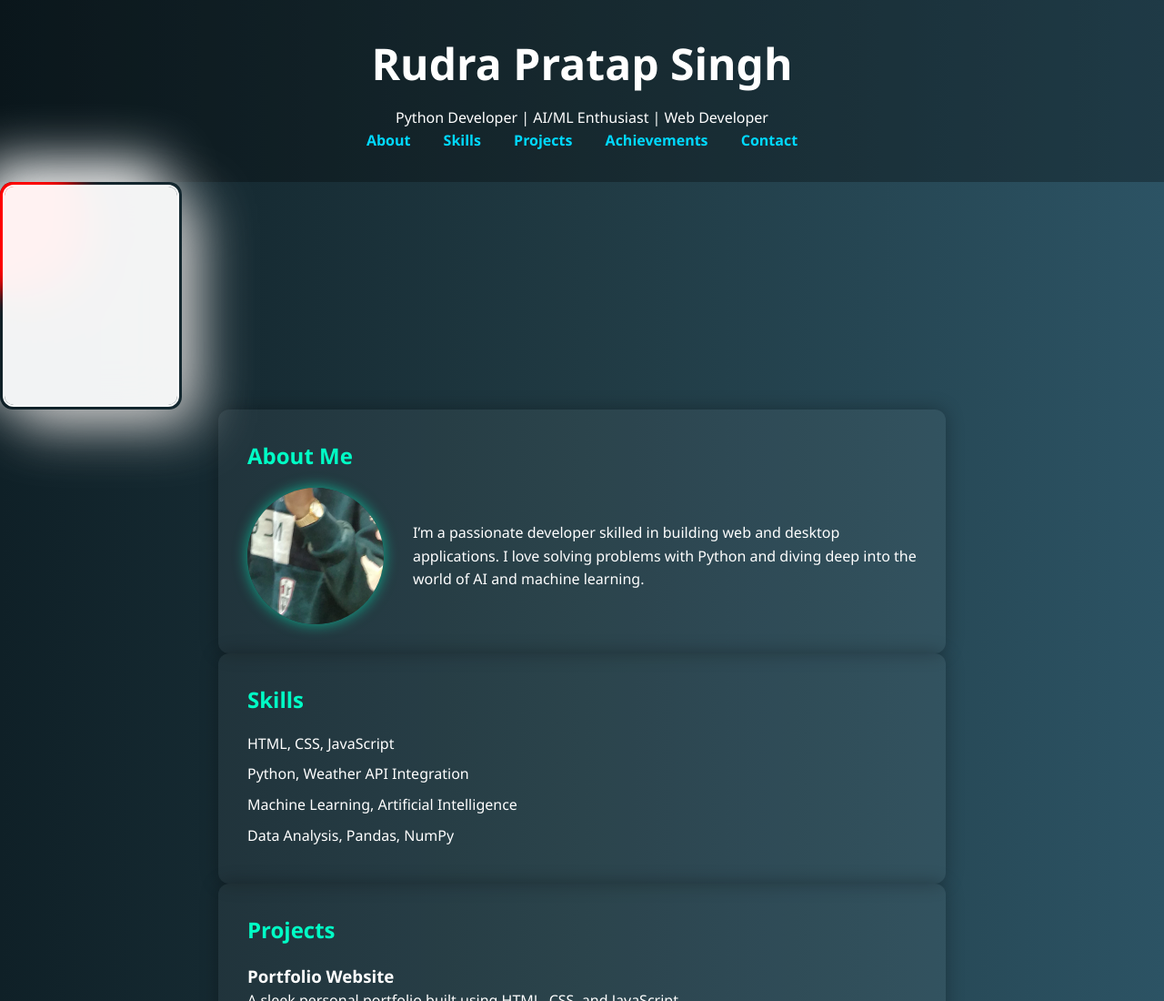
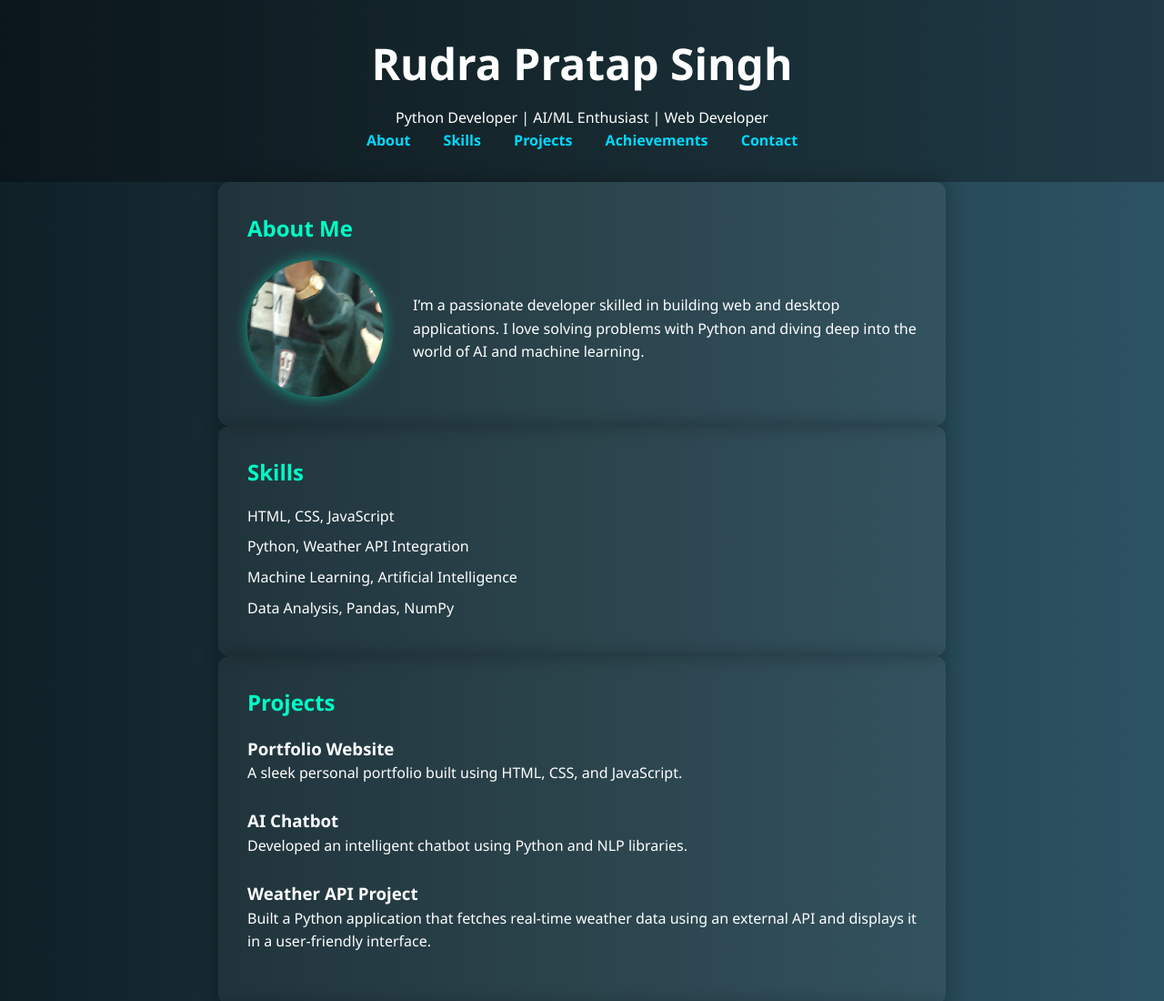
Before and after one commit to rudra-pratap-singh1/portfolio, a plain HTML site: page index.html in a window 1280 px wide. Shown: the top 1100 px of the page at 91% size. Drawn offline with Linux system fonts and the light colour scheme.

Commit message:
Update index.html

```diff
--- a/index.html
+++ b/index.html
@@ -108,56 +108,6 @@
       font-size: 0.9rem;
       animation: fadeIn 1s ease-in 1.5s forwards;
     }
-
-    .card {
-      position: relative;
-      width: 200px;
-      height: 250px;
-      border-radius: 14px;
-      z-index: 1111;
-      overflow: hidden;
-      display: flex;
-      flex-direction: column;
-      align-items: center;
-      justify-content: center;
-      box-shadow: 20px 20px 60px #bebebe, -20px -20px 60px #ffffff;
-    }
-
-    .bg {
-      position: absolute;
-      top: 5px;
-      left: 5px;
-      width: 190px;
-      height: 240px;
-      z-index: 2;
-      background: rgba(255, 255, 255, .95);
-      backdrop-filter: blur(24px);
-      border-radius: 10px;
-      overflow: hidden;
-      outline: 2px solid white;
-    }
-
-    .blob {
-      position: absolute;
-      z-index: 1;
-      top: 50%;
-      left: 50%;
-      width: 150px;
-      height: 150px;
-      border-radius: 50%;
-      background-color: #ff0000;
-      opacity: 1;
-      filter: blur(12px);
-      animation: blob-bounce 5s infinite ease;
-    }
-
-    @keyframes blob-bounce {
-      0% { transform: translate(-100%, -100%) translate3d(0, 0, 0); }
-      25% { transform: translate(-100%, -100%) translate3d(100%, 0, 0); }
-      50% { transform: translate(-100%, -100%) translate3d(100%, 100%, 0); }
-      75% { transform: translate(-100%, -100%) translate3d(0, 100%, 0); }
-      100% { transform: translate(-100%, -100%) translate3d(0, 0, 0); }
-    }
   </style>
 </head>
 <body>
@@ -172,11 +122,6 @@
       <a href="#contact">Contact</a>
     </nav>
   </header>
-
-  <div class="card">
-    <div class="bg"></div>
-    <div class="blob"></div>
-  </div>
 
   <section id="about" class="about">
     <h2>About Me</h2>
```
